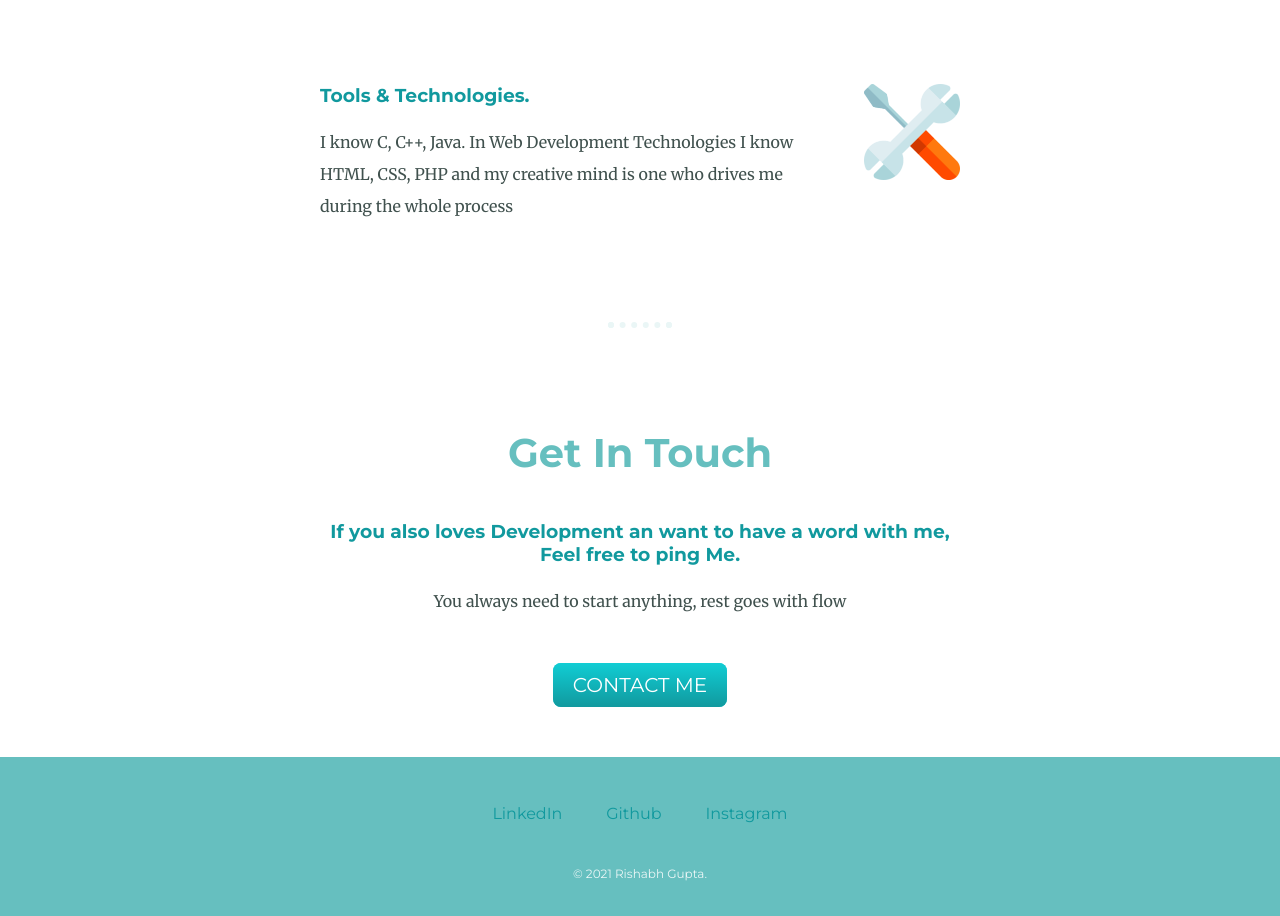
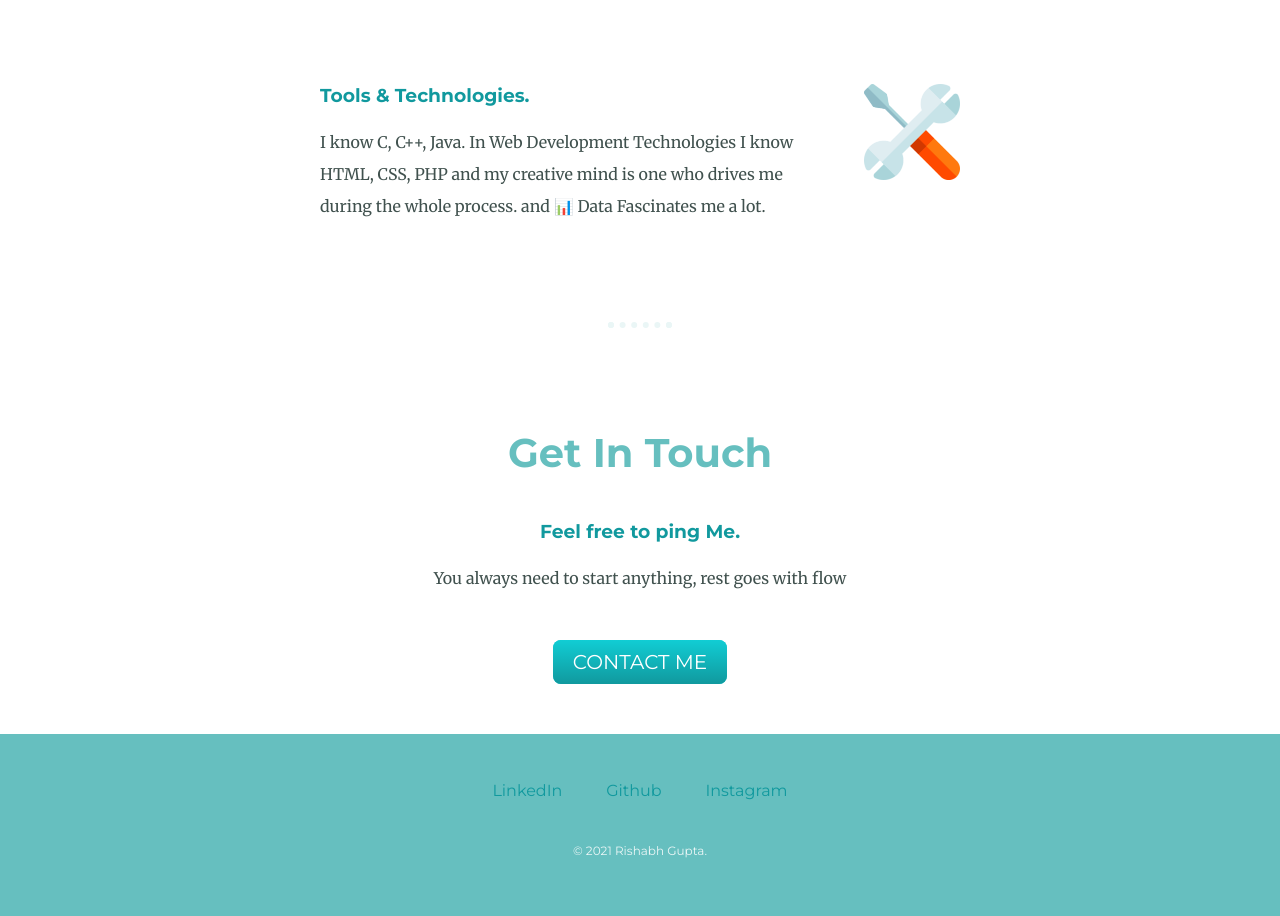
Before and after one commit to rishabh211200/Personal-Website, a plain HTML site: page index.html in a window 1280 px wide. Shown: the part 1940-2856 px from the top of the page. Drawn offline with Linux system fonts and the light colour scheme.

Commit message:
Update index.html

```diff
--- a/index.html
+++ b/index.html
@@ -38,13 +38,13 @@
       <div class="skill-row">
         <img class="tools-img" src="images/tools.png" alt="Tools-img">
         <h3>Tools & Technologies.</h3>
-        <p>I know C, C++, Java. In Web Development Technologies I know HTML,  CSS, PHP and my creative mind is one who drives me during the whole process</p>
+        <p>I know C, C++, Java. In Web Development Technologies I know HTML,  CSS, PHP and my creative mind is one who drives me during the whole process. and 📊 Data Fascinates me a lot.</p>
       </div>
     </div>
     <hr>
     <div class="contact-me">
       <h2>Get In Touch</h2>
-      <h3>If you also loves Development an want to have a word with me, <br> Feel free to ping Me.</h3>
+      <h3>Feel free to ping Me.</h3>
       <p>You always need to start anything, rest goes with flow</p>
       <a class="btn" href="mailto:rishabh211200@gmail.com">CONTACT ME</a>
     </div>
```
